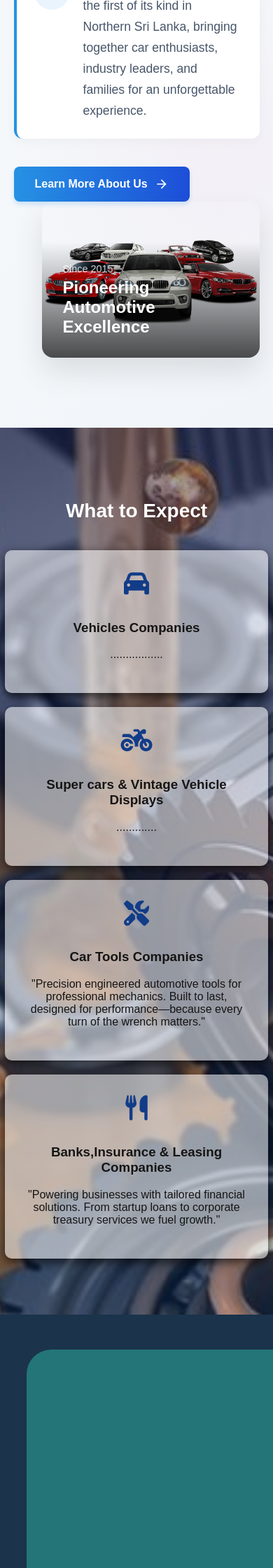
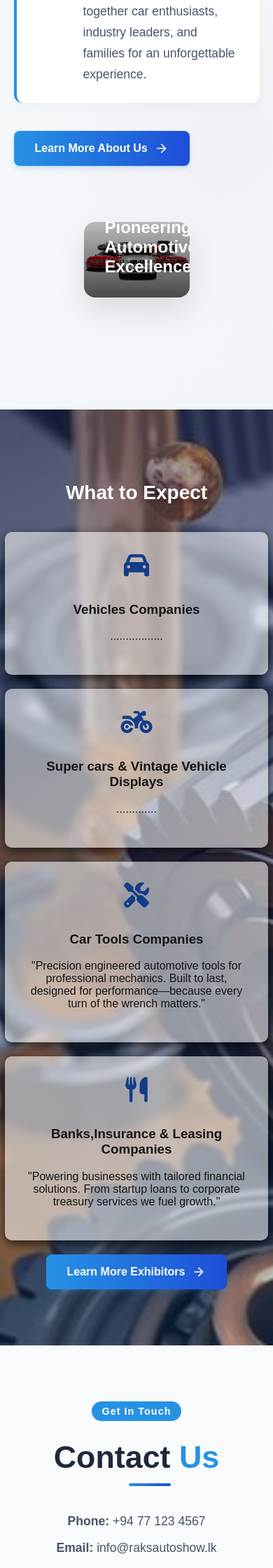
Before and after one commit to DiluShaN0314/raks-auto-show, a PHP site: page /raks-auto-show/ in a window 390 px wide; the page is wider, and only the part inside the window is pictured. Shown: the part 1720-3960 px from the top of that part at 70% size. Run offline with PHP 8.4, Linux system fonts and the light colour scheme.

Commit message:
04/07/2025 B

```diff
--- a/assets/css/style.css
+++ b/assets/css/style.css
@@ -1555,17 +1555,54 @@ body.dark-mode .copyright {
     height: 60px;
   }
 }
+
+@media (max-width: 480px) {
+  .participant-carousel-3d {
+    padding: 30px 10px;
+  }
+
+  .carousel-3d-track {
+    gap: 15px;
+  }
+
+  .carousel-3d-track img {
+    height: 50px;
+    width: auto;
+    max-width: 80px;
+  }
+
+  .participant-carousel-3d h2 {
+    font-size: 20px;
+    margin-bottom: 20px;
+  }
+}
+
+
 /* Modern "Our Story" Section Styling */
 .our-story {
     display: flex;
     flex-wrap: wrap;
-    align-items: center;
+    align-items: flex-start; /* Align top edges */
     justify-content: space-between;
     padding: 100px 5%;
     background: linear-gradient(135deg, #f8fafc 0%, #f1f5f9 100%);
     position: relative;
     overflow: hidden;
-}
+    gap: 40px;
+}
+/* Set width for left and right parts */
+.story-content {
+    flex: 1 1 50%;
+    max-width: 600px;
+}
+
+.story-image {
+    flex: 1 1 40%;
+    padding-left: 0; /* Remove excess spacing if not needed */
+    max-width: 500px;
+    margin: 100px;
+}
+
 
 .our-story::before {
     content: '';
@@ -1580,6 +1617,15 @@ body.dark-mode .copyright {
 
 .section-header {
     margin-bottom: 40px;
+    text-align: center;
+    width: 100%;
+    margin-left: 50%;
+}
+
+.section-header2 {
+    margin-bottom: 40px;
+    text-align: center;
+    width: 100%;
 }
 
 .section-tag {
@@ -1594,7 +1640,8 @@ body.dark-mode .copyright {
     margin-bottom: 15px;
 }
 
-.section-header h2 {
+.section-header h2,
+.section-header2 h2 {
     font-size: 2.8rem;
     color: #1e293b;
     margin: 10px 0;
@@ -1623,6 +1670,15 @@ body.dark-mode .copyright {
     height: 4px;
     background: linear-gradient(90deg, #2692e4, #1d4ed8);
     border-radius: 2px;
+    margin-left: 44%;
+}
+
+.divider2 {
+    width: 60px;
+    height: 4px;
+    background: linear-gradient(90deg, #2692e4, #1d4ed8);
+    border-radius: 2px;
+    margin-left: 47%;
 }
 
 .story-card {
@@ -1682,11 +1738,6 @@ body.dark-mode .copyright {
     box-shadow: 0 6px 12px rgba(38, 146, 228, 0.3);
 }
 
-.story-image {
-    position: relative;
-    padding-left: 40px;
-}
-
 .image-frame {
     position: relative;
     border-radius: 16px;
@@ -1762,3 +1813,78 @@ body.dark-mode .copyright {
     0% { transform: translate(0, 0); }
     100% { transform: translate(-50px, -50px); }
 }
+
+@media (max-width: 768px) {
+    .our-story {
+        flex-direction: column;
+        padding: 60px 5%;
+    }
+
+    .story-content,
+    .story-image {
+        flex: 1 1 100%;
+        max-width: 100%;
+    }
+
+    .story-image {
+        margin-top: 40px;
+    }
+
+    .section-header h2 {
+        font-size: 2.2rem;
+    }
+}
+
+.our-story {
+    align-items: flex-start; /* or center, depending on preference */
+}
+
+.contact-preview, .gallery-preview {
+    padding: 80px 5%;
+    background: #f9fafb;
+}
+
+.contact-info-box {
+    max-width: 600px;
+    margin: 0 auto;
+    text-align: center;
+    color: #475569;
+    font-size: 1.1rem;
+}
+
+.gallery-thumbnails {
+    display: flex;
+    justify-content: center;
+    gap: 15px;
+    flex-wrap: wrap;
+}
+
+.gallery-thumbnails img {
+    width: 150px;
+    border-radius: 8px;
+    box-shadow: 0 4px 10px rgba(0,0,0,0.1);
+    transition: transform 0.3s ease;
+}
+
+.gallery-thumbnails img:hover {
+    transform: scale(1.05);
+}
+
+@media (max-width: 480px) {
+  .about-section, .contact-section, .styled-section {
+    padding: 30px 10px;
+  }
+
+  .slide-caption h2 {
+    font-size: 18px;
+  }
+
+  .slide-caption p {
+    font-size: 12px;
+  }
+
+  .btn-slide {
+    padding: 6px 12px;
+    font-size: 12px;
+  }
+}
--- a/index.php
+++ b/index.php
@@ -96,13 +96,14 @@ include_once 'includes/header.php';
                 The Raks Auto Show 2025 is the first of its kind in Northern Sri Lanka, bringing together car enthusiasts, industry leaders, and families for an unforgettable experience.
             </p>
         </div>
-
+        <a href="about">
             <button class="cta-button">
                 Learn More About Us
                 <svg xmlns="http://www.w3.org/2000/svg" viewBox="0 0 24 24" fill="currentColor" width="20" height="20">
                     <path d="M12 4l-1.41 1.41L16.17 11H4v2h12.17l-5.58 5.59L12 20l8-8z"/>
                 </svg>
             </button>
+        </a>
     </div>
 
     <div class="story-image">
@@ -141,7 +142,57 @@ include_once 'includes/header.php';
             <p>"Powering businesses with tailored financial solutions. From startup loans to corporate treasury services we fuel growth."</p>
         </div>
     </div>
+    <a href="exhibitors">
+        <button class="cta-button">
+            Learn More Exhibitors
+            <svg xmlns="http://www.w3.org/2000/svg" viewBox="0 0 24 24" fill="currentColor" width="20" height="20">
+                <path d="M12 4l-1.41 1.41L16.17 11H4v2h12.17l-5.58 5.59L12 20l8-8z"/>
+            </svg>
+        </button>
+    </a>
 </section>
+
+<!-- === Contact Preview Section === -->
+<section class="contact-preview">
+    <div class="section-header2" style="text-align: center;">
+        <span class="section-tag">Get In Touch</span>
+        <h2>Contact <span class="highlight">Us</span></h2>
+        <div class="divider2"></div>
+    </div>
+
+    <div class="contact-info-box">
+        <p><strong>Phone:</strong> +94 77 123 4567</p>
+        <p><strong>Email:</strong> info@raksautoshow.lk</p>
+        <p><strong>Location:</strong> No. 123, KKS Road, Jaffna, Sri Lanka</p>
+        <a href="contact">
+            <button class="cta-button">View More Contact Info</button>
+        </a>
+    </div>
+</section>
+
+
+<!-- === Gallery Preview Section === -->
+<section class="gallery-preview">
+    <div class="section-header2" style="text-align: center;">
+        <span class="section-tag">Event Highlights</span>
+        <h2>Photo <span class="highlight">Gallery</span></h2>
+        <div class="divider2"></div>
+    </div>
+
+    <div class="gallery-thumbnails">
+        <img src="http://localhost/raks-auto-show/admin/uploads/1751446806_WhatsApp%20Image%202025-07-01%20at%2020.37.31_66034f55.jpg" alt="Gallery Image 1">
+        <img src="http://localhost/raks-auto-show/admin/uploads/1751452838_car-1.png" alt="Gallery Image 2">
+        <img src="http://localhost/raks-auto-show/admin/uploads/1751452845_car-2.png" alt="Gallery Image 3">
+        <!-- Add 2–3 thumbnails only -->
+    </div>
+
+    <div style="text-align: center; margin-top: 20px;">
+        <a href="gallery">
+            <button class="cta-button">View Full Gallery</button>
+        </a>
+    </div>
+</section>
+
 
 <!-- === Booking Gateway Section === -->
 <?php include 'sections/booking-gateway.php'; ?>
--- a/sections/partners.php
+++ b/sections/partners.php
@@ -1,4 +1,3 @@
-
 <section class="partners-section">
     <div class="container">
         <h2>PARTNER BRANDS</h2>
@@ -21,5 +20,26 @@
                 </div>
             </div>
         </section>
+
+        <div class="partner-slider">
+            <div class="partner-track">
+                <img src="assets/images/partners/449159213_10161287446263433_6557108064647473677_n.jpg" alt="MINI">
+                <img src="assets/images/partners/Background.png" alt="MMS">
+                <img src="assets/images/partners/bb9f5712-56a6-4dd5-85df-67b7f0defee9.jpg" alt="Rolls Royce">
+                <img src="assets/images/partners/hero-logo-png_seeklogo-170801.png" alt="Sixt">
+                <img src="assets/images/partners/HNB_New_Logo.png" alt="VistaJet">
+                <img src="assets/images/partners/Hyundai Logo and symbol, meaning, history, PNG, brand.jpg" alt="AlphaX">
+                <img src="assets/images/partners/unnamed.jpg" alt="Azimut">
+
+                <!-- Duplicate for seamless loop -->
+                <img src="assets/images/partners/449159213_10161287446263433_6557108064647473677_n.jpg" alt="MINI">
+                <img src="assets/images/partners/Background.png" alt="MMS">
+                <img src="assets/images/partners/bb9f5712-56a6-4dd5-85df-67b7f0defee9.jpg" alt="Rolls Royce">
+                <img src="assets/images/partners/hero-logo-png_seeklogo-170801.png" alt="Sixt">
+                <img src="assets/images/partners/HNB_New_Logo.png" alt="VistaJet">
+                <img src="assets/images/partners/Hyundai Logo and symbol, meaning, history, PNG, brand.jpg" alt="AlphaX">
+                <img src="assets/images/partners/unnamed.jpg" alt="Azimut">
+            </div>
+        </div>
     </div>
 </section>
```
Lines whose indentation alone changed are shown as unchanged.
